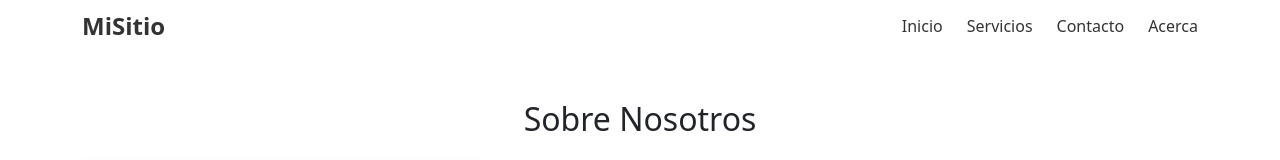
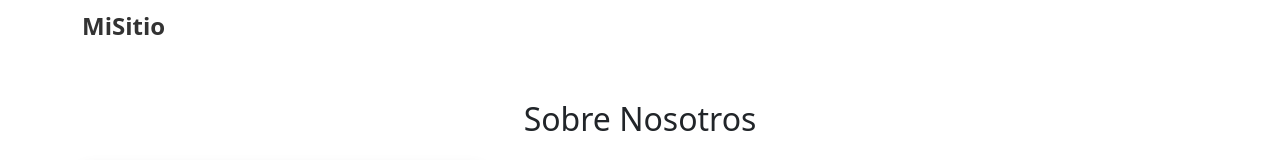
Before and after one commit to fflawers/MIRANDA, a React (Vite) app: page /MIRANDA/acerca in a window 1280 px wide. Shown: the top 160 px of the page. Built offline with nearby package versions, Linux system fonts and the light colour scheme; grey boxes are pictures that could not be loaded.

Commit message:
intento 7

```diff
--- a/src/assets/Global.css
+++ b/src/assets/Global.css
@@ -20,7 +20,7 @@
 }
 
 .menu a {
-  color: #333333;
+  color: #FFFFFF;
   text-decoration: none;
 }
 
@@ -47,7 +47,7 @@
     left: 0;
     right: 0;
     flex-direction: column;
-    background-color: #333;
+    background-color: #3498DB;
     display: none;
     padding: 1rem;
     z-index: 10;
```
